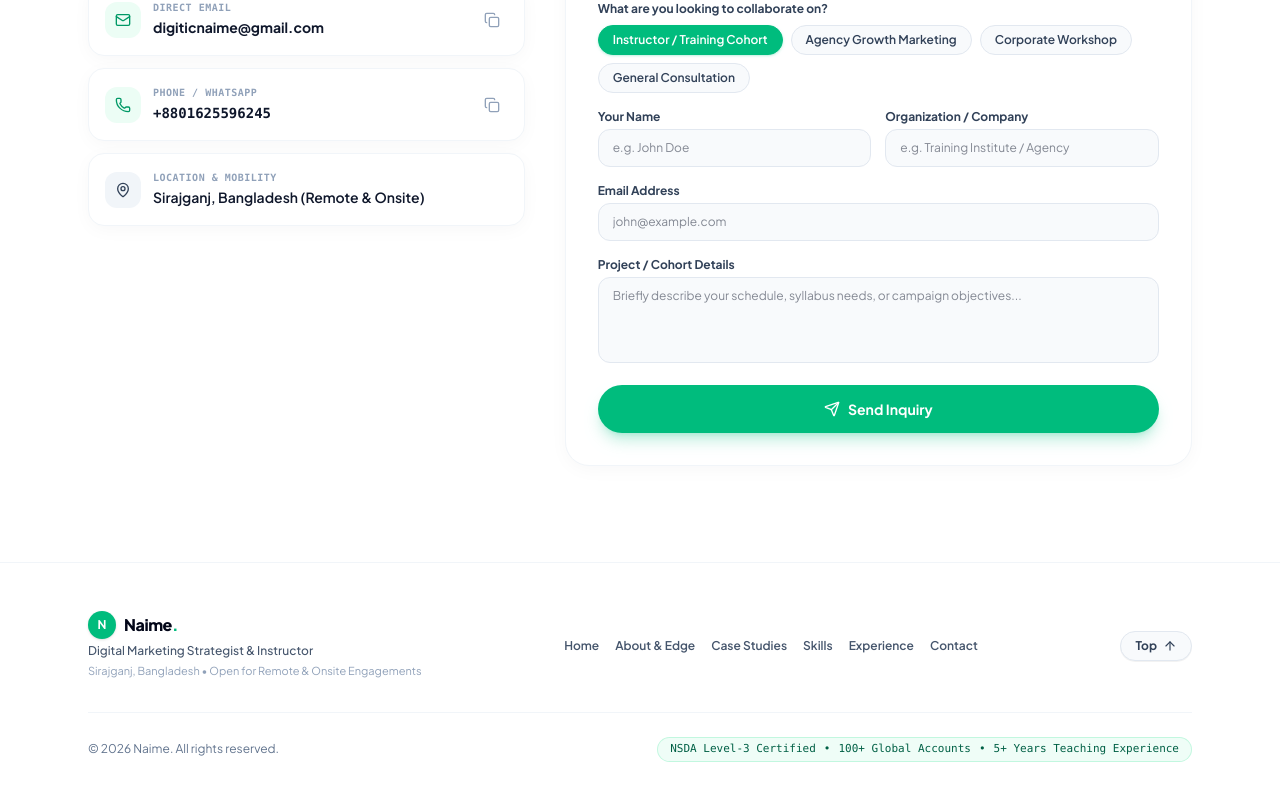
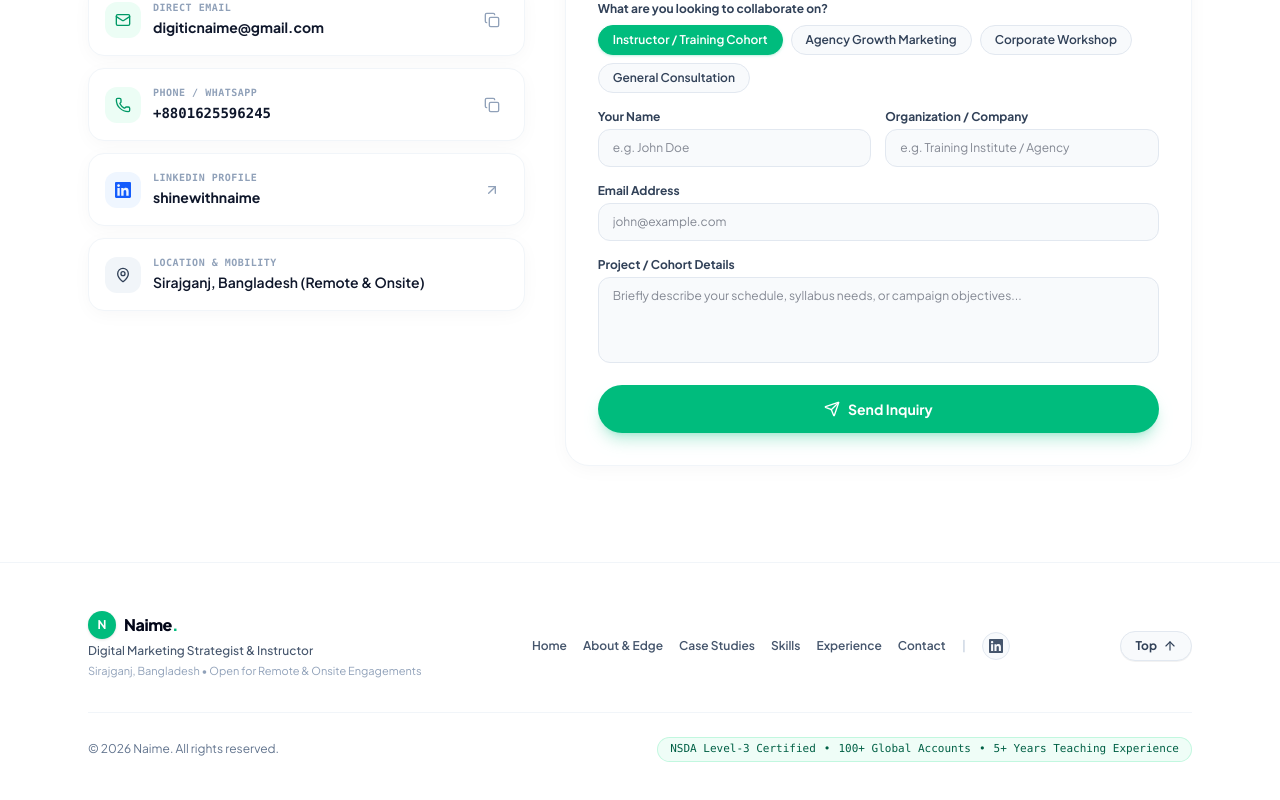
Before and after one commit to pixelmidea/naime-portfolio, a Next.js app: page / in a window 1280 px wide. Shown: the part 5956-6756 px from the top of the page. Built offline with nearby package versions, Linux system fonts and the light colour scheme.

Commit message:
feat: add verified LinkedIn profile link across hero, contact, and footer

```diff
--- a/src/components/Contact.tsx
+++ b/src/components/Contact.tsx
@@ -10,7 +10,9 @@ import {
   Copy,
   MessageSquare,
   Sparkles,
+  ArrowUpRight,
 } from "lucide-react";
+import { LinkedinIcon } from "@/components/SocialIcons";
 import { portfolioData } from "@/data/portfolio";
 
 export default function Contact() {
@@ -171,6 +173,37 @@ export default function Contact() {
                 </button>
               </div>
 
+              {/* LinkedIn */}
+              <div className="editorial-card p-4 rounded-2xl bg-white border border-slate-100 flex items-center justify-between shadow-sm hover:border-emerald-500/30 transition-all">
+                <div className="flex items-center gap-3">
+                  <div className="p-2.5 rounded-xl bg-blue-50 text-blue-600">
+                    <LinkedinIcon className="w-4 h-4" />
+                  </div>
+                  <div>
+                    <span className="text-[10px] font-bold text-slate-400 uppercase tracking-wider block font-mono">
+                      LinkedIn Profile
+                    </span>
+                    <a
+                      href={personal.socials.linkedin}
+                      target="_blank"
+                      rel="noopener noreferrer"
+                      className="text-xs sm:text-sm font-bold text-slate-900 hover:text-emerald-600 transition-colors"
+                    >
+                      shinewithnaime
+                    </a>
+                  </div>
+                </div>
+                <a
+                  href={personal.socials.linkedin}
+                  target="_blank"
+                  rel="noopener noreferrer"
+                  className="p-2 text-slate-400 hover:text-emerald-600 rounded-lg hover:bg-slate-100 transition-colors"
+                  title="Open LinkedIn"
+                >
+                  <ArrowUpRight className="w-4 h-4" />
+                </a>
+              </div>
+
               {/* Location */}
               <div className="editorial-card p-4 rounded-2xl bg-white border border-slate-100 flex items-center gap-3 shadow-sm">
                 <div className="p-2.5 rounded-xl bg-slate-100 text-slate-700">
--- a/src/components/Footer.tsx
+++ b/src/components/Footer.tsx
@@ -1,6 +1,7 @@
 "use client";
 
 import { ArrowUp } from "lucide-react";
+import { LinkedinIcon } from "@/components/SocialIcons";
 import { portfolioData } from "@/data/portfolio";
 
 export default function Footer() {
@@ -42,7 +43,7 @@ export default function Footer() {
             </p>
           </div>
 
-          {/* Quick Nav Links */}
+          {/* Quick Nav Links & Socials */}
           <div className="flex flex-wrap items-center gap-4 text-xs font-semibold text-slate-600">
             {navLinks.map((link) => (
               <a
@@ -53,6 +54,19 @@ export default function Footer() {
                 {link.name}
               </a>
             ))}
+
+            <span className="text-slate-300 hidden sm:inline">|</span>
+
+            <a
+              href={personal.socials.linkedin}
+              target="_blank"
+              rel="noopener noreferrer"
+              aria-label="LinkedIn"
+              className="p-1.5 rounded-full bg-slate-50 border border-slate-200 text-slate-600 hover:text-emerald-600 hover:border-emerald-300 transition-colors"
+              title="LinkedIn Profile"
+            >
+              <LinkedinIcon className="w-3.5 h-3.5" />
+            </a>
           </div>
 
           {/* Back to top */}
--- a/src/data/portfolio.ts
+++ b/src/data/portfolio.ts
@@ -121,7 +121,7 @@ export const portfolioData = {
     availability: "Available for Instructor Roles, Corporate Training & Strategic Consulting",
     resumeUrl: "#contact",
     socials: {
-      linkedin: "https://linkedin.com",
+      linkedin: "https://www.linkedin.com/in/shinewithnaime/",
       whatsapp: "https://wa.me/8801625596245",
       facebook: "https://facebook.com",
     },
```
